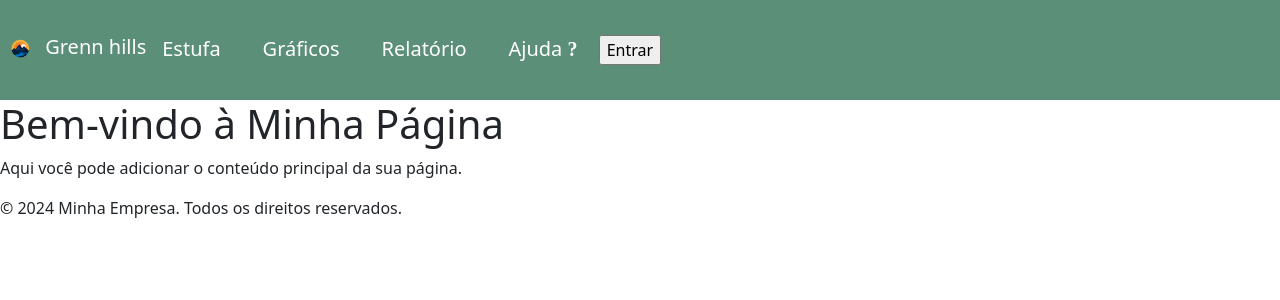
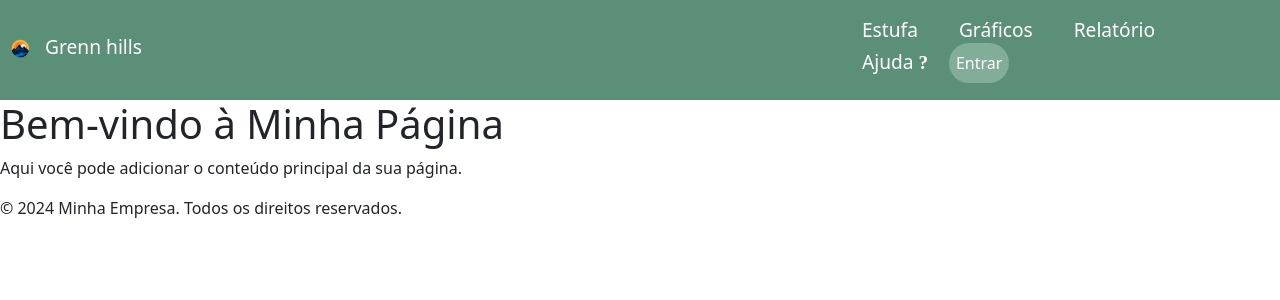
Before and after one commit to gabrieldasilva88188/TCC-Green-Hills, a PHP site: page / in a window 1280 px wide. Shown: the top 300 px of the page. Run offline with PHP 8.4, Linux system fonts and the light colour scheme; some libraries are stand-ins or nearby versions; some web fonts are replaced.

Commit message:
Update navbarsty.css

```diff
--- a/CSS/navbarsty.css
+++ b/CSS/navbarsty.css
@@ -5,4 +5,33 @@
 }
 .ancora{
     color: white;
+    font-size: larger;
 }
+
+.itens{
+    margin-left: 55%;
+
+}
+.botao{
+    background-color: #82AD99;
+    width: 60px;
+    height: 40px;
+    border-radius: 20px;
+    border: 0px solid green;
+    color: white;
+}
+.botao:hover{
+    background-color: #395549;
+}
+header{
+    position: fixed;
+    top: 0;
+    right: 0;
+    z-index: 1000;
+    width: 100%;
+    display: flex;
+    align-items: center;
+    justify-content: space-between;
+    padding: 33px 9%;
+    background: #5C8F78;
+}
```
